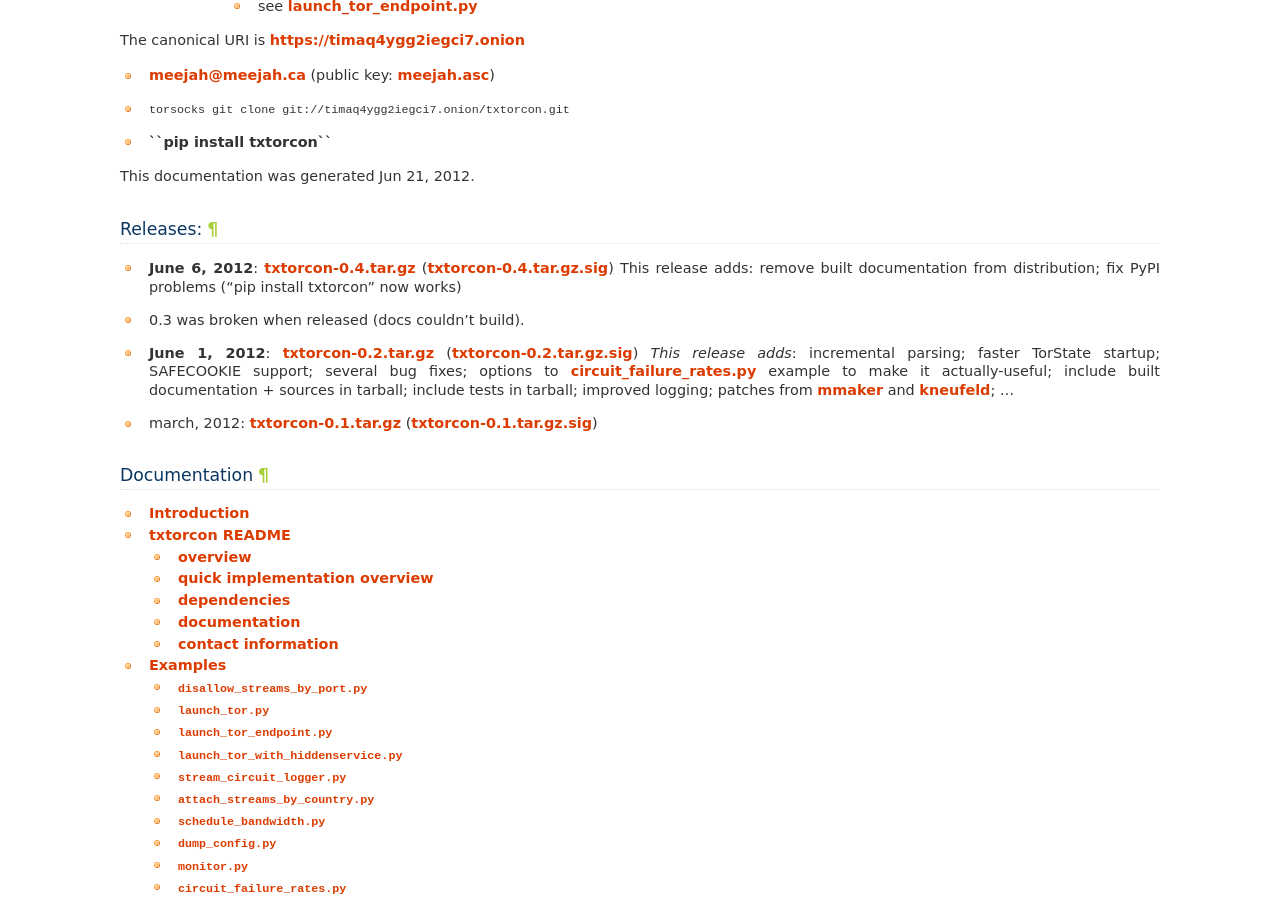
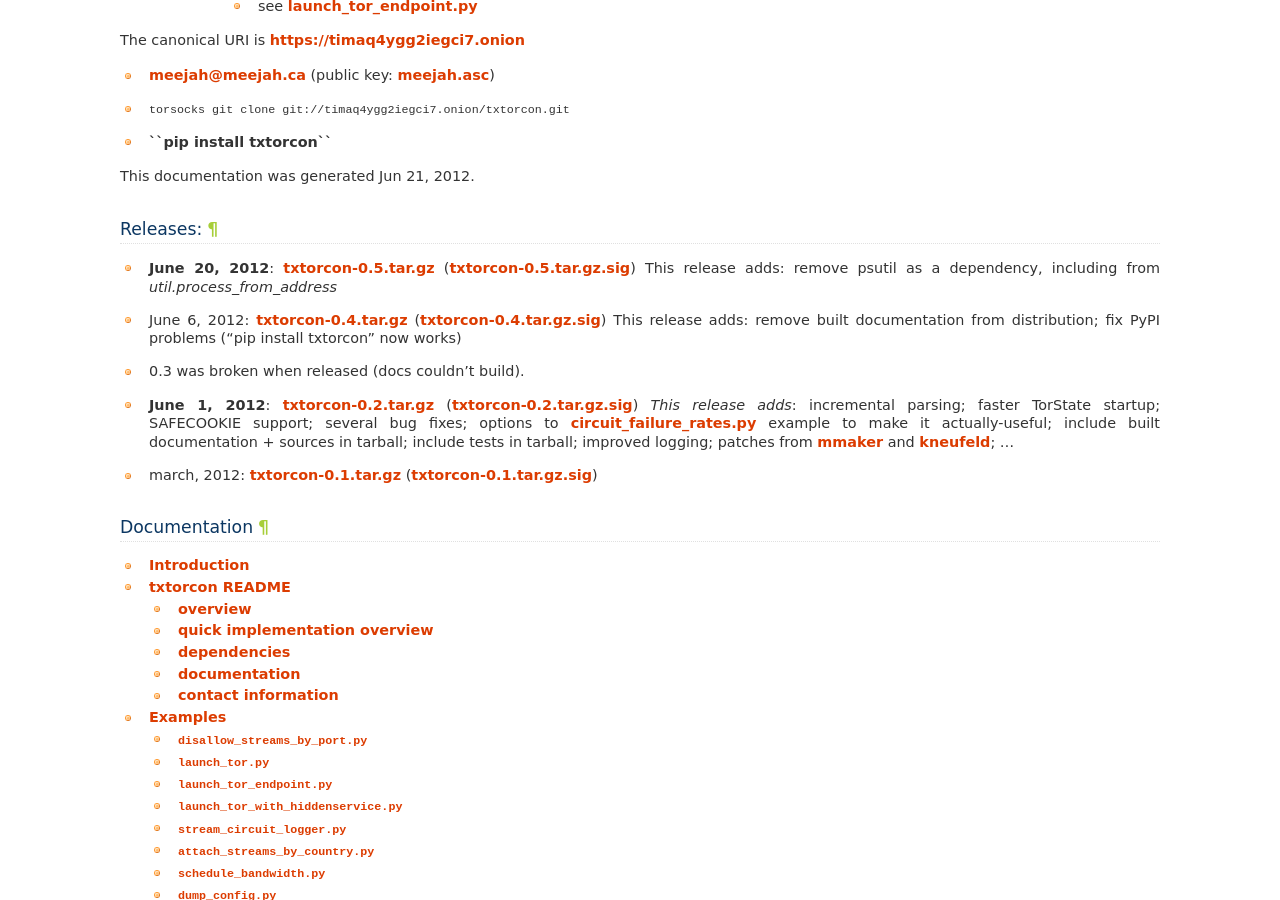
Before and after one commit to meejah/txtorcon, a Sphinx documentation site: the page built from docs/index.rst, in a window 1280 px wide and 900 px high, scrolled down 775 px. Built offline with Sphinx 7.4.7, drawn with Linux system fonts in a browser that asks for light colours.

```diff
--- a/docs/index.rst
+++ b/docs/index.rst
@@ -46,7 +46,10 @@ This documentation was generated |today|.
 Releases:
 ---------
 
-- **June 6, 2012**: `txtorcon-0.4.tar.gz <txtorcon-0.4.tar.gz>`_ (`txtorcon-0.4.tar.gz.sig <txtorcon-0.4.tar.gz.sig>`_)
+- **June 20, 2012**: `txtorcon-0.5.tar.gz <txtorcon-0.5.tar.gz>`_ (`txtorcon-0.5.tar.gz.sig <txtorcon-0.5.tar.gz.sig>`_)
+  This release adds: remove psutil as a dependency, including from `util.process_from_address`
+
+- June 6, 2012: `txtorcon-0.4.tar.gz <txtorcon-0.4.tar.gz>`_ (`txtorcon-0.4.tar.gz.sig <txtorcon-0.4.tar.gz.sig>`_)
   This release adds: remove built documentation from distribution; fix PyPI problems ("pip install txtorcon" now works)
 
 - 0.3 was broken when released (docs couldn't build).
--- a/txtorcon/__init__.py
+++ b/txtorcon/__init__.py
@@ -1,5 +1,5 @@
 
-__version__ = '0.4'
+__version__ = '0.5'
 __author__ = 'meejah'
 __contact__ = 'meejah@meejah.ca'
 __url__ = 'https://github.com/meejah/txtorcon'
```
Also changed, not shown: 1 other file.
